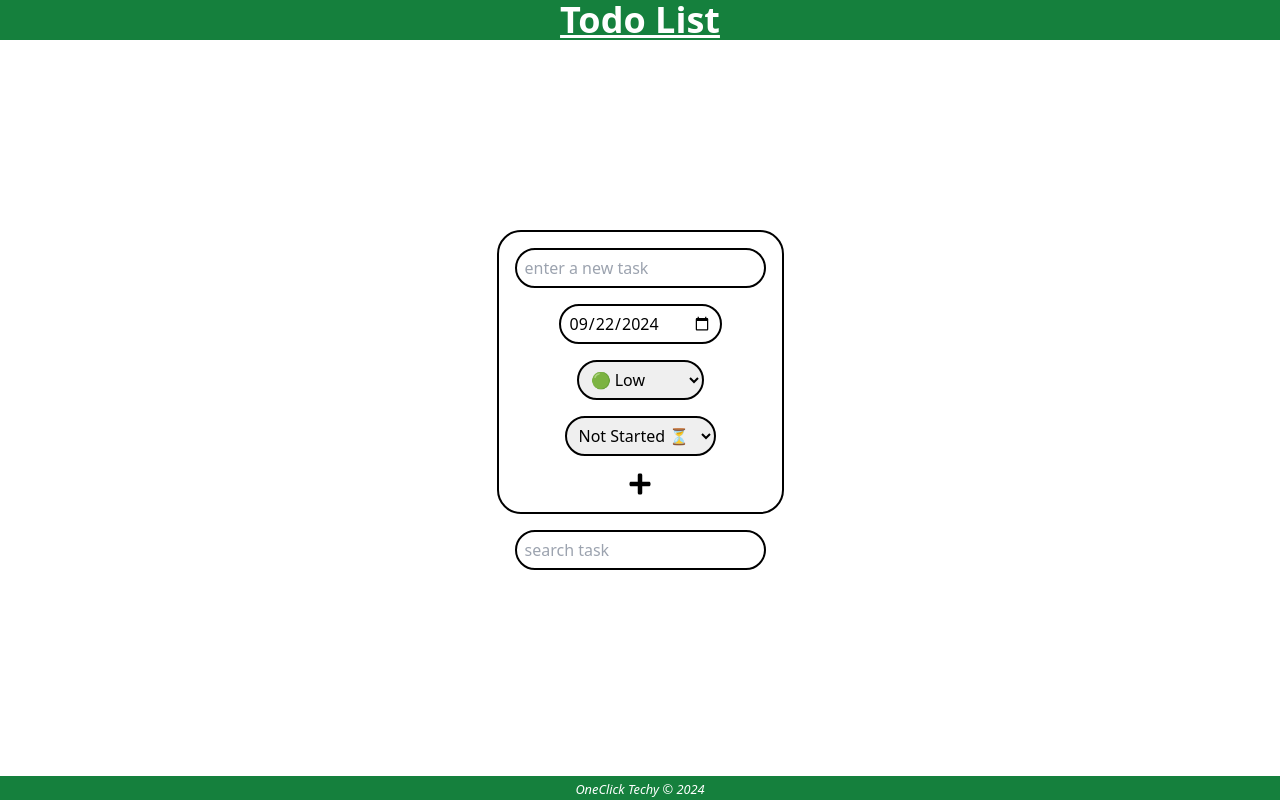
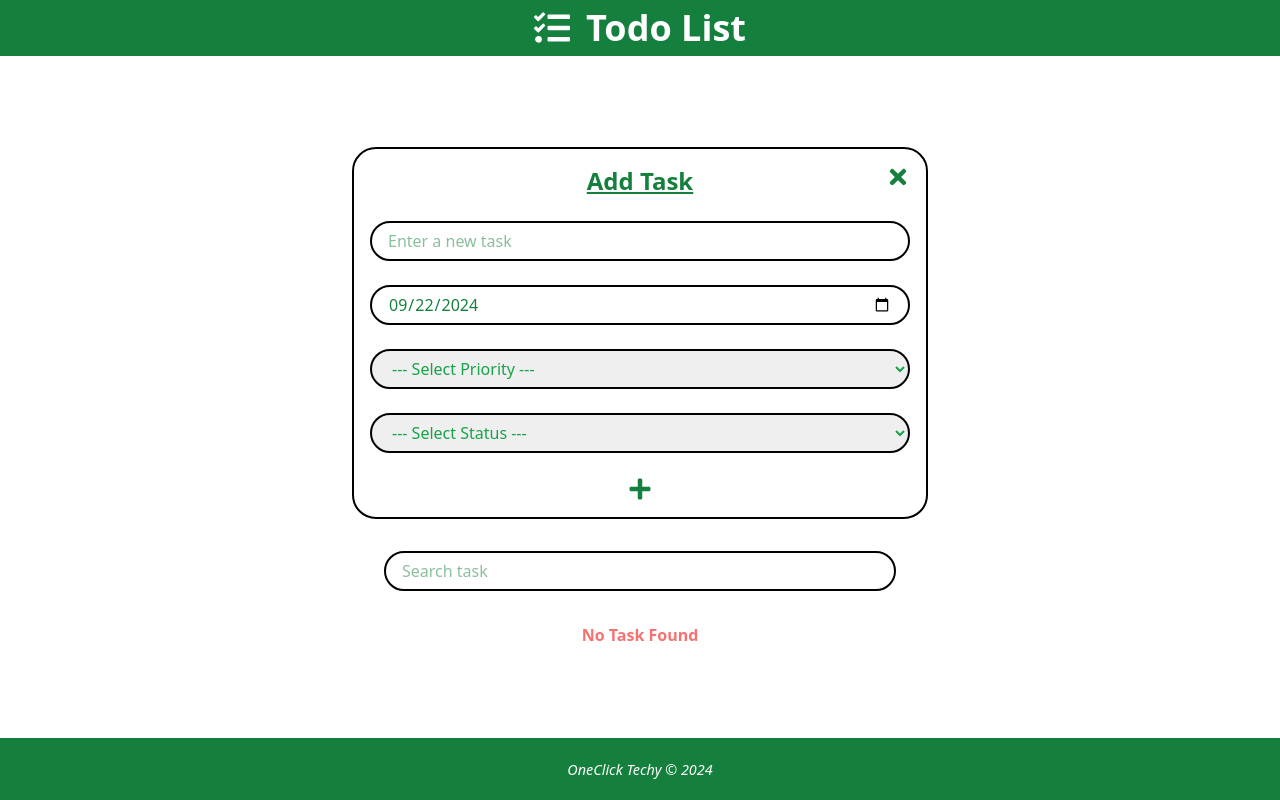
Before and after one commit to OneClickTechy/todo-app, a React (Vite) app: page / in a window 1280 px wide. Built offline with nearby package versions, Linux system fonts and the light colour scheme.

Commit message:
todo list is builded

```diff
--- a/index.html
+++ b/index.html
@@ -1,5 +1,5 @@
 <!DOCTYPE html>
-<html lang="en">
+<html lang="en" class="scroll-smooth">
   <head>
     <meta charset="UTF-8" />
     <meta name="viewport" content="width=device-width, initial-scale=1.0" />
--- a/src/App.jsx
+++ b/src/App.jsx
@@ -1,11 +1,11 @@
-import './App.css'
+
 import Header from './components/Header'
 import Main from './components/Main'
 import Footer from './components/Footer'
 function App() {
 
   return (
-    <div className='flex flex-col min-h-screen w-full justify-center items-center'>
+    <div className='flex flex-col min-h-screen w-full justify-center items-center gap-8'>
       <Header />
       <Main />
       <Footer />
--- a/src/components/Footer.jsx
+++ b/src/components/Footer.jsx
@@ -2,9 +2,14 @@ import React from 'react'
 
 const Footer = () => {
   return (
-    <footer className='bg-green-700 w-full text-white'>
-      <p className='text-center'><small><em>OneClick Techy &copy; {new Date().getFullYear()}</em></small></p>
-      </footer>
+    <footer className="bg-green-700 w-full text-white p-4">
+  <p className="text-center text-sm sm:text-base lg:text-lg">
+    <small>
+      <em>OneClick Techy &copy; {new Date().getFullYear()}</em>
+    </small>
+  </p>
+</footer>
+
   )
 }
 
--- a/src/components/Header.jsx
+++ b/src/components/Header.jsx
@@ -1,10 +1,12 @@
 import React from 'react'
-
+import { FaTasks } from 'react-icons/fa'
 const Header = () => {
   return (
-    <header className='bg-green-700 w-full text-white'>
-      <h1 className='font-bold text-4xl underline text-center'>Todo List</h1>
-    </header>
+    <header className="flex justify-center items-center bg-green-700 w-full text-white gap-4 p-2">
+    <FaTasks className="text-3xl sm:text-4xl" />
+    <h1 className="font-bold text-2xl sm:text-3xl md:text-4xl">Todo List</h1>
+  </header>
+
   )
 }
 
--- a/src/components/Main.jsx
+++ b/src/components/Main.jsx
@@ -4,23 +4,9 @@ import TaskSearch from "./TaskSearch";
 import TasksContainer from "./TasksContainer";
 
 const Main = () => {
-  const [tasks, setTasks] = useState([
-    {
-      id: 5654654653213,
-      task: "task 1",
-      completed: false,
-    },
-    {
-      id: 87494334654,
-      task: "task 2",
-      completed: false,
-    },
-    {
-      id: 987496846546486,
-      task: "task 3",
-      completed: false,
-    },
-  ]);
+  const [tasks, setTasks] = useState(
+    JSON.parse(localStorage.getItem("tasks")) || []
+  );
 
   const taskPriority = {
     low: "🟢 Low", // Green circle for low priority
@@ -29,26 +15,42 @@ const Main = () => {
     critical: "⚠️ Critical", // Warning sign for critical priority
   };
   const taskStatus = {
-    not_started: "Not Started ⏳", // Hourglass for not started
-    in_progress: "In Progress 🚧", // Construction sign for in-progress
-    completed: "Completed ✅", // Checkmark for completed
-    on_hold: "On Hold 🛑", // Stop sign for on hold
-    cancelled: "Cancelled ❌", // Cross mark for cancelled
+    not_started: "⏳ Not Started", // Hourglass for not started
+    in_progress: "🚧 In Progress", // Construction sign for in-progress
+    completed: "✅ Completed", // Checkmark for completed
+    on_hold: "🛑 On Hold", // Stop sign for on hold
+    cancelled: "❌ Cancelled", // Cross mark for cancelled
   };
 
   const [taskValue, setTaskValue] = useState("");
   const [dateValue, setDateValue] = useState(
     new Date().toISOString().split("T")[0]
   );
-  const [priorityValue, setPriorityValue] = useState("medium");
-  const [statusValue, setStatusValue] = useState("not_started");
+  const [priorityValue, setPriorityValue] = useState("");
+  const [statusValue, setStatusValue] = useState("");
 
-// Log tasks whenever they change
-          useEffect(() => {
-            console.log(tasks);
-          }, [tasks]);
+  // Log tasks whenever they change
+  useEffect(() => {
+    console.log(tasks);
+  }, [tasks]);
+
+  const [editMode, setEditMode] = useState(false);
+  const [editTaskId, setEditTaskId] = useState(undefined);
+
+  const handleCancel = () => {
+    // Reset form
+    setTaskValue("");
+    setDateValue(new Date().toISOString().split("T")[0]);
+    setPriorityValue("");
+    setStatusValue("");
+    setEditMode(false);
+    setEditTaskId(null);
+  };
+
+  const [searchValue, setSearchValue] = useState("");
+
   return (
-    <main className="grow flex flex-col gap-4 justify-center items-center w-full">
+    <main className="grow flex flex-col gap-4 justify-center items-center w-full px-4 sm:px-6 md:px-8 lg:px-10">
       <TaskInput
         //for task priority
         taskPriority={taskPriority}
@@ -68,10 +70,12 @@ const Main = () => {
         handleStatusInput={(e) => setStatusValue(e.target.value)}
         //for submit button
         handleSubmit={() => {
-          if (!taskValue) {
+          if (!taskValue || !statusValue || !priorityValue) {
             alert("enter task in taskfield");
             return;
           }
+          if (editMode) return;
+          console.log("submit new task");
           const id = new Date().getTime();
           const newTask = {
             id,
@@ -81,20 +85,68 @@ const Main = () => {
             statusValue,
           };
 
-
           setTasks([...tasks, newTask]);
 
           localStorage.setItem("tasks", JSON.stringify([...tasks, newTask]));
 
           setTaskValue("");
           setDateValue(new Date().toISOString().split("T")[0]);
-          setPriorityValue("medium");
-          setStatusValue("not_started");
+          setPriorityValue("");
+          setStatusValue("");
           console.log(tasks);
         }}
+        editMode={editMode}
+        editTaskId={editTaskId}
+        handleTaskEdit={() => {
+          console.log("save edited task");
+          if (!taskValue || !statusValue || !priorityValue) {
+            alert("enter task in taskfield");
+            return;
+          }
+          const updatedTasks = tasks.map((task) =>
+            task.id === editTaskId
+              ? { ...task, taskValue, dateValue, priorityValue, statusValue }
+              : task
+          );
+          setTasks(updatedTasks);
+          localStorage.setItem("tasks", JSON.stringify(updatedTasks));
+
+          // Reset form
+          setTaskValue("");
+          setDateValue(new Date().toISOString().split("T")[0]);
+          setPriorityValue("");
+          setStatusValue("");
+          setEditMode(false);
+          setEditTaskId(null);
+        }}
+        handleCancel={handleCancel}
       />
-      <TaskSearch />
-      <TasksContainer tasks={tasks} setTasks={setTasks} />
+      <TaskSearch
+        searchValue={searchValue}
+        handleSearchValue={(e) => setSearchValue(e.target.value)}
+      />
+      <TasksContainer
+        tasks={tasks.filter((task) =>
+          task.taskValue.toLowerCase().includes(searchValue.toLowerCase())
+        )}
+        taskPriority={taskPriority}
+        taskStatus={taskStatus}
+        handleDeleteTask={(id) => {
+          const newTasks = tasks.filter((task) => task.id !== id);
+          setTasks(newTasks);
+          localStorage.setItem("tasks", JSON.stringify(newTasks));
+        }}
+        handleEditTask={(id) => {
+          setEditMode(true);
+          setEditTaskId(id);
+          const task = tasks.find((task) => task.id === id);
+          console.log(task);
+          setTaskValue(task.taskValue);
+          setDateValue(task.dateValue);
+          setPriorityValue(task.priorityValue);
+          setStatusValue(task.statusValue);
+        }}
+      />
     </main>
   );
 };
--- a/src/components/TaskInput.jsx
+++ b/src/components/TaskInput.jsx
@@ -1,5 +1,5 @@
 import React from "react";
-import { FaPlus } from "react-icons/fa";
+import { FaTimes, FaPlus, FaSave} from "react-icons/fa";
 
 const TaskInput = ({
   taskPriority,
@@ -13,78 +13,109 @@ const TaskInput = ({
   statusValue,
   handleStatusInput,
   handleSubmit,
+  editMode,
+  handleTaskEdit,
+  handleCancel,
 }) => {
   return (
-    <form
-      className="flex flex-col justify-center items-center gap-4 border-2 border-black rounded-3xl p-4"
+
+    <form id="inputForm"
+    className="relative flex flex-col justify-center items-center gap-6 border-2 border-black rounded-3xl p-4 text-green-700 m-4 max-w-sm w-full sm:max-w-md md:max-w-lg lg:max-w-xl"
     onSubmit={(e) => e.preventDefault()}
   >
-      <label htmlFor="task" className="absolute left-[-99999px]">
-        task name
+    <h2 className="text-2xl font-bold underline text-green-700">
+      {!editMode ? "Add Task" : "Edit Task"}
+    </h2>
+
+    <FaTimes
+      className="absolute top-4 right-4 text-2xl hover:text-green-400 active:text-green-600 focus:text-green-600 cursor-pointer"
+      onClick={handleCancel}
+    />
+
+    <label htmlFor="task" className="sr-only">
+      Task Name
     </label>
     <input
       onChange={handleTaskInput}
       type="text"
       name="task"
       id="task"
-        placeholder="enter a new task"
-        className="border-2 border-black rounded-3xl h-10 px-2 focus:outline-none focus:ring focus:ring-green-400"
+      placeholder="Enter a new task"
+      className="border-2 border-black rounded-3xl h-10 px-4 focus:outline-none focus:ring focus:ring-green-400 placeholder:text-green-700/50 w-full"
       value={taskValue}
     />
 
-      <label htmlFor="date" className="absolute left-[-99999px]">
-        date
+    <label htmlFor="date" className="sr-only">
+      Due Date
     </label>
     <input
       type="date"
       name="date"
       id="date"
-        className="border-2 border-black rounded-3xl h-10 px-2  focus:outline-none  focus:ring focus:ring-green-400"
+      className="border-2 border-black rounded-3xl h-10 px-4 focus:outline-none focus:ring focus:ring-green-400 text-green-700 w-full"
       value={dateValue}
       onChange={handleDateInput}
     />
 
-      <label htmlFor="priority" className="absolute left-[-99999px]">
-        priority
+    <label htmlFor="priority" className="sr-only">
+      Task Priority
     </label>
     <select
       name="priority"
       id="priority"
-        className="border-2 border-black rounded-3xl h-10 px-2 focus:outline-none focus:ring focus:ring-green-400"
+      className="border-2 border-black rounded-3xl h-10 px-4 focus:outline-none focus:ring focus:ring-green-400 text-green-600 w-full"
       value={priorityValue}
       onChange={handlePriorityInput}
     >
+      <option value="" disabled>
+        --- Select Priority ---
+      </option>
       {Object.entries(taskPriority).map(([key, value]) => (
-          <option key={key} value={value}>
-            {value}
-          </option>
-        ))}
-      </select>
-      <label htmlFor="status" className="absolute left-[-99999px]">
-        status
-      </label>
-      <select
-        name="status"
-        id="status"
-        className="border-2 border-black rounded-3xl h-10 px-2 focus:outline-none focus:ring focus:ring-green-400"
-        value={statusValue}
-        onChange={handleStatusInput}
-      >
-        {Object.entries(taskStatus).map(([key, value]) => (
-          <option key={key} value={value}>
+        <option key={key} value={key}>
           {value}
         </option>
       ))}
     </select>
 
+    <label htmlFor="status" className="sr-only">
+      Task Status
+    </label>
+    <select
+      name="status"
+      id="status"
+      className="border-2 border-black rounded-3xl h-10 px-4 focus:outline-none focus:ring focus:ring-green-400 text-green-600 w-full"
+      value={statusValue}
+      onChange={handleStatusInput}
+    >
+      <option value="" disabled>
+        --- Select Status ---
+      </option>
+      {Object.entries(taskStatus).map(([key, value]) => (
+        <option key={key} value={key}>
+          {value}
+        </option>
+      ))}
+    </select>
+
+    {editMode ? (
+      <FaSave
+        role="button"
+        tabIndex="0"
+        aria-label="Save task"
+        className="text-2xl hover:text-green-400 active:text-green-600 focus:text-green-600 text-green-700 cursor-pointer"
+        onClick={editMode ? handleTaskEdit : handleSubmit}
+      />
+    ) : (
       <FaPlus
         role="button"
         tabIndex="0"
         aria-label="Add task"
-        className="text-2xl hover:text-green-400 active:text-green-600 focus:text-green-600"
-        onClick={handleSubmit}
+        className="text-2xl hover:text-green-400 active:text-green-600 focus:text-green-600 text-green-700 cursor-pointer"
+        onClick={editMode ? handleTaskEdit : handleSubmit}
       />
+    )}
   </form>
+
   );
 };
 
--- a/src/components/TaskSearch.jsx
+++ b/src/components/TaskSearch.jsx
@@ -1,19 +1,24 @@
-import React from 'react'
+import React from "react";
 
-const TaskSearch = () => {
+const TaskSearch = ({searchValue, handleSearchValue}) => {
   return (
-    <form className='flex justify-center items-center gap-4'>
-      <label htmlFor="searchTask" className='absolute left-[-99999px]'>Search task</label>
+    <form className="flex justify-center items-center gap-4 w-full px-4">
+    <label htmlFor="searchTask" className="sr-only">
+      Search task
+    </label>
     <input
       type="search"
       name="searchTask"
       id="searchTask"
-        placeholder="search task"
+      placeholder="Search task"
       role="search"
-        className='border-2 border-black rounded-3xl h-10 px-2 focus:outline-none focus:ring focus:ring-green-400'
+      className="border-2 border-black rounded-3xl h-10 px-4 focus:outline-none focus:ring focus:ring-green-400 placeholder:text-green-700/50 w-full sm:max-w-xs md:max-w-md lg:max-w-lg"
+      onChange={handleSearchValue}
+      value={searchValue}
     />
   </form>
-  )
-}
 
-export default TaskSearch
+  );
+};
+
+export default TaskSearch;
--- a/src/components/TasksContainer.jsx
+++ b/src/components/TasksContainer.jsx
@@ -1,15 +1,85 @@
 import React from "react";
-
-const TasksContainer = ({ tasks, setTasks }) => {
+import { FaTrash, FaEdit } from "react-icons/fa";
+const TasksContainer = ({
+  tasks,
+  taskPriority,
+  taskStatus,
+  handleDeleteTask,
+  handleEditTask,
+}) => {
   return (
-    <section>
-      <ul>
-        {tasks.map((task) => (
-          <li key={task.id}>
-
-            {task.text}</li>
-        ))}
-      </ul>
+    <section className="w-full p-4">
+      {tasks.length ? (
+        <ul className="grid grid-cols-1 w-full gap-4 md:grid-cols-2 lg:grid-cold-3 xl:grid-cols-4">
+          {tasks.map((task) => (
+            <li
+              key={task.id}
+              className="border-l-4 rounded-l-md rounded-r-md border-green-600 p-4 bg-green-200 text-nowrap w-full  max-w-full flex flex-col gap-4 "
+            >
+              <p
+                className="capitalize cursor-alias text font-bold text-ellipsis overflow-hidden whitespace-nowrap"
+                title={task.taskValue}
+              >
+                {task.taskValue.length > 25
+                  ? `${task.taskValue.slice(0, 25)}...`
+                  : task.taskValue}
+              </p>
+              <div className="flex justify-evenly items-center gap-2">
+                <div>
+                  <small
+                    className="text-ellipsis overflow-hidden cursor-alias"
+                    title="Due Date"
+                  >
+                    {task.dateValue}
+                  </small>
+                  <small className="text-ellipsis opacity-[0.5] text-green-700">
+                    |
+                  </small>
+                  <small
+                    className="text-ellipsis overflow-hidden cursor-alias"
+                    title="Task Priority"
+                  >
+                    {taskPriority[task.priorityValue]}
+                  </small>
+                  <small className="text-ellipsis opacity-[0.5] text-green-700">
+                    |
+                  </small>
+                  <small
+                    className="text-ellipsis overflow-hidden cursor-alias"
+                    title="Current State of Task"
+                  >
+                    {taskStatus[task.statusValue]}
+                  </small>
+                </div>
+              </div>
+              <hr className="border-[1px] border-green-700/30" />
+              <div className="flex justify-around items-center gap-4">
+                <a href="#inputForm">
+                  <FaEdit
+                    title="Edit"
+                    className="hover:text-green-700 active:text-green-500 cursor-pointer"
+                    onClick={() => {
+                      handleEditTask(task.id);
+                    }}
+                  />
+                </a>
+                <span className="text-green-700 opacity-[0.5]">|</span>
+                <FaTrash
+                  title="Delete"
+                  className="hover:text-green-700 active:text-green-500 cursor-pointer"
+                  onClick={() => {
+                    handleDeleteTask(task.id);
+                  }}
+                />
+              </div>
+            </li>
+          ))}
+        </ul>
+      ) : (
+        <p className="text-red-400 font-bold w-full text-center">
+          No Task Found
+        </p>
+      )}
     </section>
   );
 };
```
Also changed, not shown: src/App.css (deleted), 1 other file (tests, documents, lock files or other folders). Lines whose indentation alone changed are shown as unchanged.
